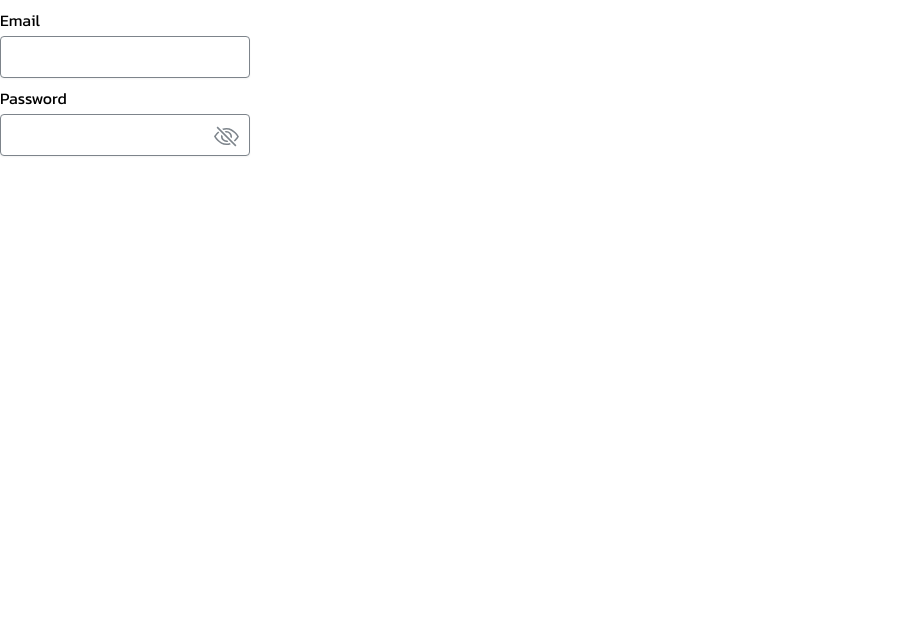
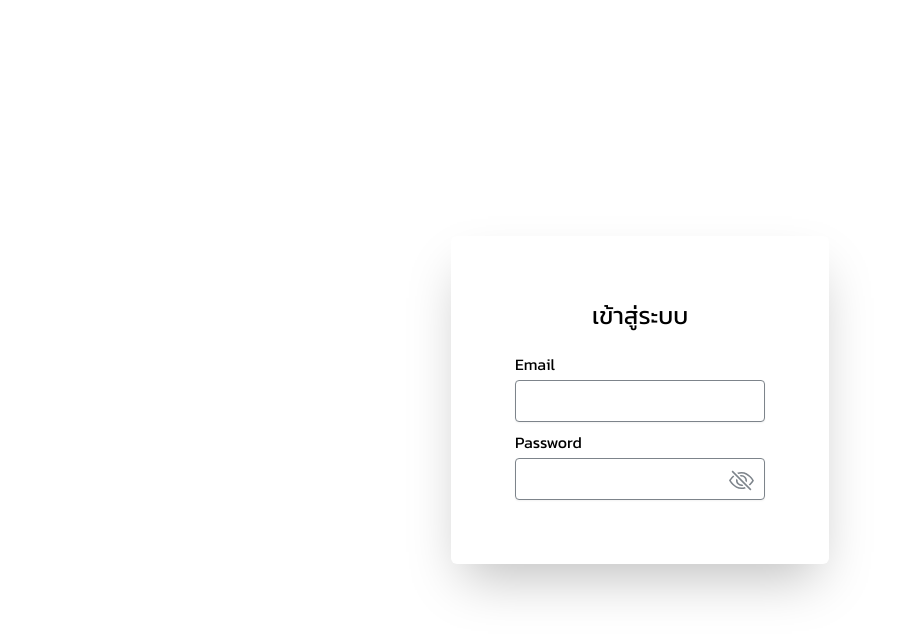
Before and after one commit to chon26909/Restaurant-Portal, a React (Vite) app: page /login in a window 1280 px wide. Shown: the top 638 px of the page, without its empty margins (0-902 px from the left). Built offline with nearby package versions, Linux system fonts and the light colour scheme.

Commit message:
create login page

```diff
--- a/src/pages/LoginPage.tsx
+++ b/src/pages/LoginPage.tsx
@@ -1,15 +1,19 @@
-import React from 'react'
 import Input from '../components/Input'
 
 const LoginPage = () => {
   return (
-    <div>
+    <div className='flex justify-center items-center h-screen'>
+
+      <form className='shadow-2xl p-16 rounded-md'>
+        <div className='text-center text-2xl mb-3'>เข้าสู่ระบบ</div>
         <div>
           <Input type='text' label='Email' />
         </div>
         <div>
           <Input type='password' label='Password' />
         </div>
+      </form>
+
 
     </div>
   )
```
Lines whose indentation alone changed are shown as unchanged.
